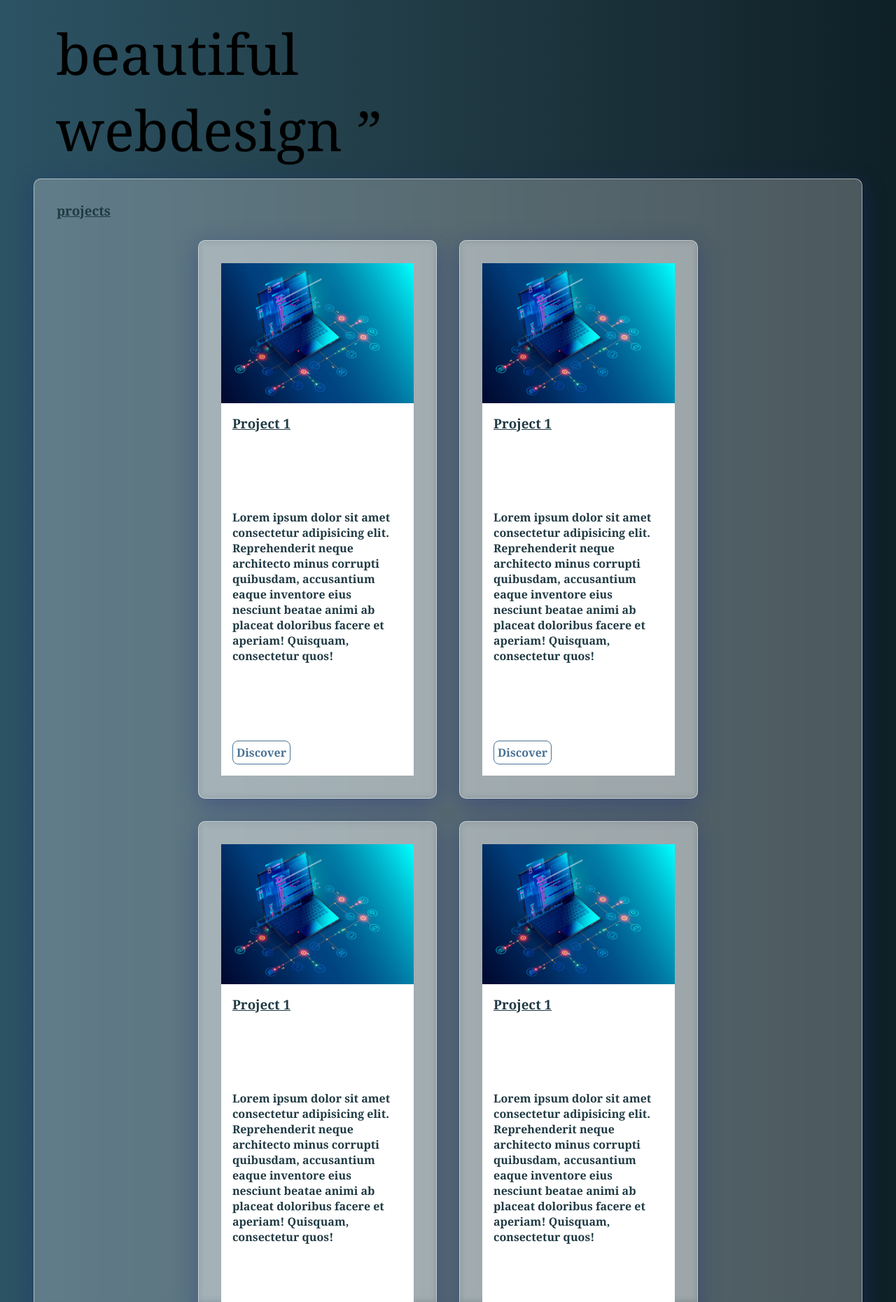
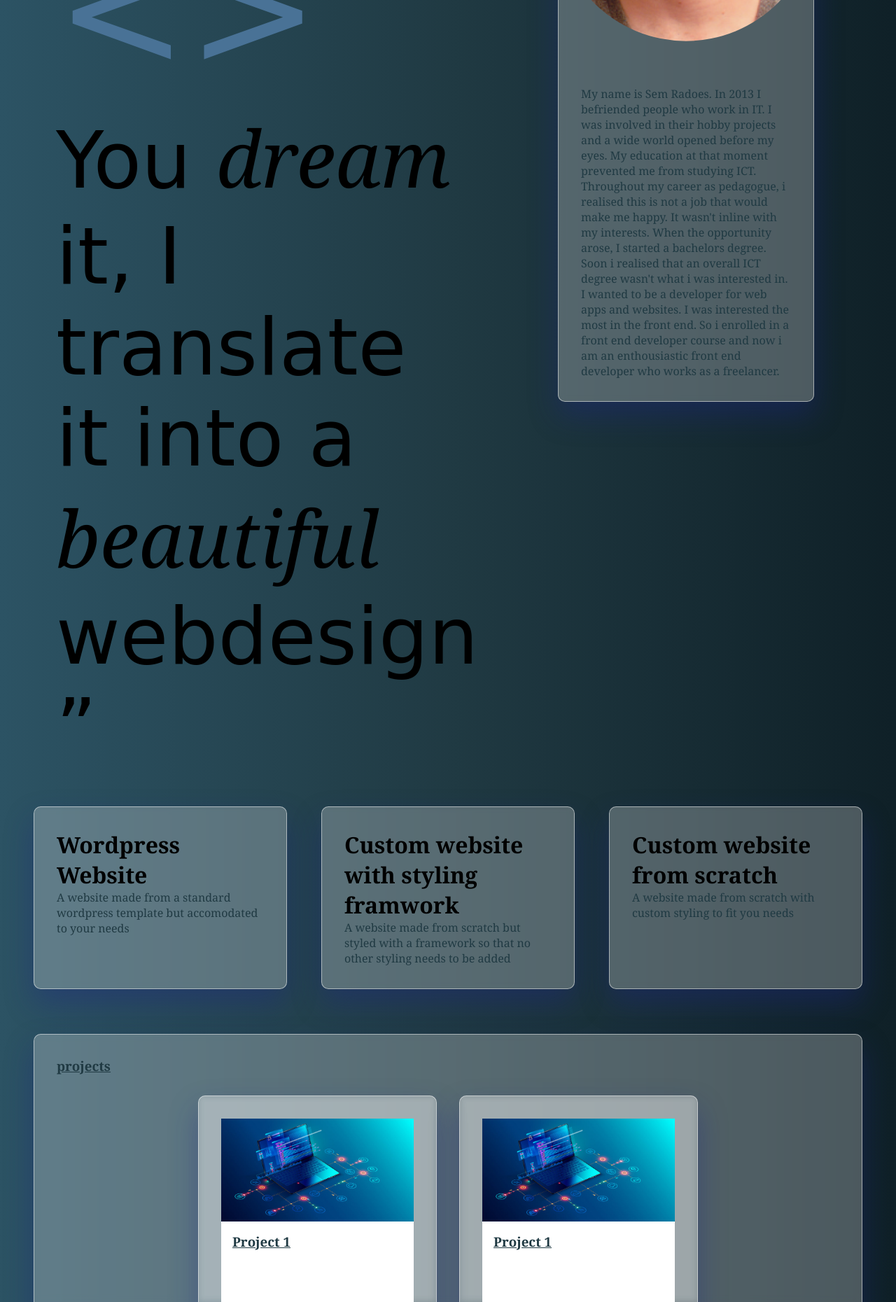
Before and after one commit to Aws3m/practicewebsite, a plain HTML site: page main page/index.html in a window 1280 px wide. Shown: the part 940-2800 px from the top of the page at 70% size. Drawn offline with Linux system fonts and the light colour scheme; a web font is replaced by a local one.

Commit message:
services

```diff
--- a/algemene css/algemene css.css
+++ b/algemene css/algemene css.css
@@ -151,7 +151,7 @@ body {
 
 .clay-style{
 	background: rgba( 255, 255, 255, 0.25 );
-box-shadow: 0 8px 32px 0 rgba( 31, 38, 135, 0.37 );
+box-shadow: 0 20px 40px 0 rgba( 31, 38, 135, 0.37 );
 backdrop-filter: blur( 5px );
 -webkit-backdrop-filter: blur( 5px );
 border-radius: 10px;
--- a/main page/frontpage.css
+++ b/main page/frontpage.css
@@ -21,7 +21,6 @@ body {
 	display: flex;
 	justify-content: space-between;
 	padding-left: 5rem;
-	padding-right: 5rem;
 }
 
 @media screen and (max-width: 769px) {
@@ -34,16 +33,18 @@ body {
 }
 
 #begin-quote {
-	font-size: 5rem;
+	font-size: 7rem;
+	font-weight: 400;
+	font-family: 'Macondo', cursive;
+	background-color: linear-gradient(#fff, #caadad);
 }
 .quote-text{
 	width: 50%;
-	font-family:'Times New Roman', Times, serif;
+
 }
 @media screen and (max-width: 769px) {
 	.quote-text{
 		width: 100%;
-		margin-top: 30%;
 	}
 }
 #hi{
@@ -54,6 +55,7 @@ body {
 	flex-direction: column;
 	justify-content: center;
 	align-items: center;
+	width: 50%;
 }
 @media screen and (max-width: 769px) {
 	.about-me{
@@ -62,16 +64,42 @@ body {
 }
 .pasfoto{
 	-webkit-clip-path: circle(41.0% at 50% 50%);
-                clip-path: circle(41.0% at 50% 50%); position: relative; z-index: 1000;
+                clip-path: circle(41.0% at 50% 50%);
+	width: 400px;
+	height: 500px;
 }
 
 .about-me-text{
-	width: 50%; height: fit-content; font-size: 1rem; color:rgb(164, 172, 180); margin-top: 5%; transform: translateY(-60%);
+	width: 50%; height: fit-content; font-size: 1rem; color:rgb(164, 172, 180); display: flex; flex-direction: column; justify-content: center; align-items: center;
 }
 @media screen and (max-width: 769px) {
 	.about-me-text{
-		width: 100%; height: fit-content; font-size: 1rem; color:rgb(164, 172, 180); margin-top: 5%; transform: translateY(-70%);
+		width: 100%; height: fit-content; font-size: 1rem; color:rgb(164, 172, 180);
 	}
+}
+
+#services{
+	display: flex;
+	justify-content: space-between;
+	padding: 3rem;
+	flex-wrap: wrap;
+}
+@media screen and (max-width: 769px) {
+	#services{
+		display: flex;
+		flex-direction: column;
+		justify-content: space-around;
+		padding: 3rem;
+		gap: 1rem;
+	}
+}
+
+.service-item{
+	width: 25%;
+}
+
+.servicepara{
+	width: 100%;
 }
 #nav{
 	display: flex;
@@ -145,11 +173,7 @@ body {
 		top: 90%;
 	}
 }
-.pasfoto{
-	width: 50%;
-	height: 500px;
-	width:auto;
-}
+
 #projects{
 	display: flex;
 	padding: 30px;
@@ -170,11 +194,6 @@ body {
 	flex-direction: column;
 }
 
-
-img{
-	width: 100%;
-	height: 200px;
-}
 h3{
 	text-decoration: underline;
 	color:#203A43;
--- a/main page/index.html
+++ b/main page/index.html
@@ -6,17 +6,19 @@
     <link rel="stylesheet" type="text/css" href="../algemene css/algemene css.css">
     <link rel="stylesheet" type="text/css" href="../main page/frontpage.css">
     <meta name="viewport" content="width=device-width, initial-scale=1.0">
+    <link href="https://fonts.googleapis.com/css2?family=Abril+Fatface&family=Macondo&family=Press+Start+2P&display=swap" rel="stylesheet">
+    <link href="https://fonts.googleapis.com/css2?family=Abril+Fatface&family=Foldit:wght@100&family=Macondo&family=Press+Start+2P&display=swap" rel="stylesheet">
 </head>
 <body>
     <div id="mainPage">
         <div class="quote-text">
-            <q id="begin-quote"><span id="hi">Hi,</span>   i am Sem </br><span style="font-size: 8rem; color:rgb(73, 114, 150)">web developer!</span> </br> You dream it, I translate it into a beautiful webdesign
+            <q id="begin-quote"><span id="hi">Hi,</span>   i am Sem </br><span style="font-family: 'Foldit', cursive; font-size: 14rem; color:rgb(73, 114, 150)"><>web developer!<></span> </br> You <i>dream</i> it, I translate it into a <i>beautiful</i> webdesign
             </q>
         </div>
         <div class="about-me" id="aboutme" style="position: relative">
-            <div><img class="pasfoto" src="../pictures/pasfoto.PNG" alt="sem"></div>
             <div class="clay-style about-me-text">
-                    <p style="width: 100%; margin-top: 20%;">My name is Sem Radoes. In 2013 I befriended people who work in IT.
+                <img class="pasfoto" src="../pictures/pasfoto.PNG" alt="sem">
+                    <p style="width: 100%;">My name is Sem Radoes. In 2013 I befriended people who work in IT.
                         I was involved in their hobby projects and a wide world opened before my eyes.
                         My education at that moment prevented me from studying ICT.
                         Throughout my career as pedagogue, i realised this is not a job that would make me happy.
@@ -26,7 +28,22 @@
                         So i enrolled in a front end developer course and now i am an enthousiastic front end developer who works as a freelancer.</p>
             </div>
         </div>
-        <a class="arrowDown clay-style" href="#nav">&#9660;</a>
+        <a class="arrowDown clay-style" href="#services">&#9660;</a>
+    </div>
+    <div id="services">
+        <div class="clay-style service-item">
+            <h1>Wordpress Website</h1>
+            <p class="servicepara">A website made from a standard wordpress template but accomodated to your needs</p>
+        </div>
+        <div class="clay-style service-item">
+            <h1>Custom website with styling framwork</h1>
+            <p class="servicepara">A website made from scratch but styled with a framework so that no other styling needs to be added</p>
+        </div>
+        <div class="clay-style service-item">
+            <h1>Custom website from scratch</h1>
+            <p class="servicepara">A website made from scratch with custom styling to fit you needs</p>
+        </div>
+
     </div>
     <div id="nav">
         <div class="navitem" id="projectdiv">
```
